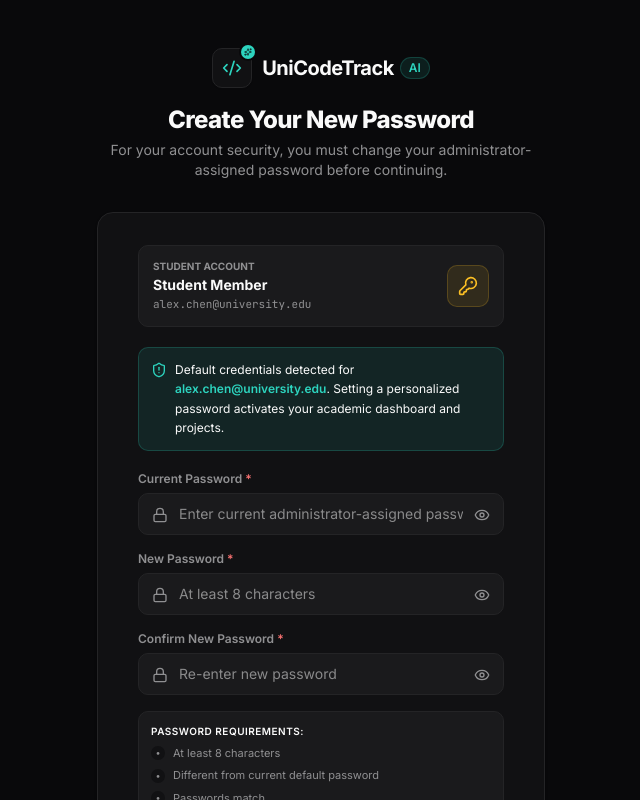
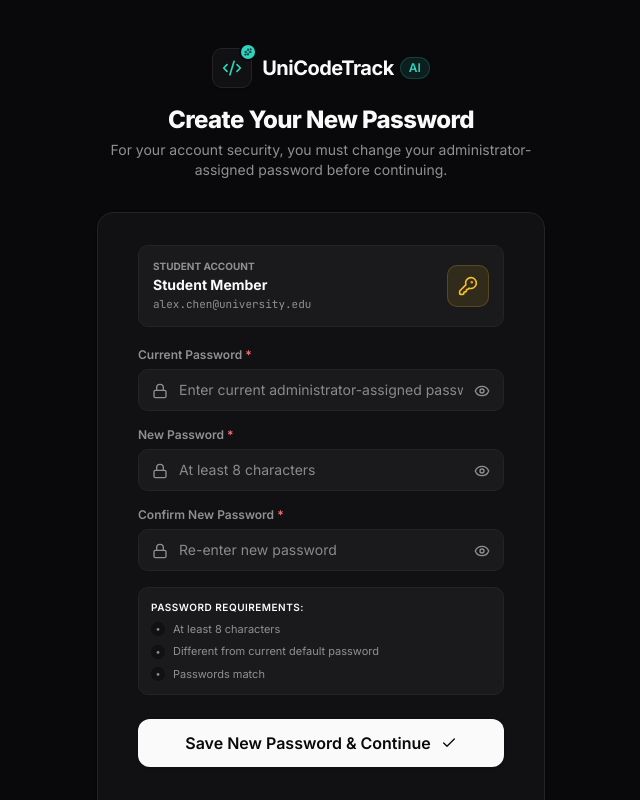
Before and after one commit to ahamedaamir/unicode-track, a Next.js app in the folder unicode-track-ai/: page /change-password in a window 1280 px wide. Shown: the top 800 px of the page, without its empty margins (319-959 px from the left). Built offline with nearby package versions, Linux system fonts and the light colour scheme; no server answers; the database is empty.

Commit message:
fix(auth): remove default credentials alert notice from password change screen

```diff
--- a/unicode-track-ai/src/app/(auth)/change-password/page.tsx
+++ b/unicode-track-ai/src/app/(auth)/change-password/page.tsx
@@ -200,14 +200,6 @@ function ChangePasswordContent() {
             <div className="p-2.5 rounded-[10px] bg-warning/10 text-warning border border-warning/20 shrink-0">
               <KeyRound className="w-5 h-5" />
             </div>
-          </div>
-
-          {/* Security Alert Notice */}
-          <div className="p-3 rounded-[10px] bg-accent/10 border border-accent/20 text-xs text-foreground flex items-start gap-2">
-            <ShieldAlert className="w-4 h-4 text-accent shrink-0 mt-0.5" />
-            <p className="leading-relaxed">
-              Default credentials detected for <strong className="font-semibold text-accent">{displayEmail}</strong>. Setting a personalized password activates your academic dashboard and projects.
-            </p>
           </div>
 
           {errors.general && (
```
